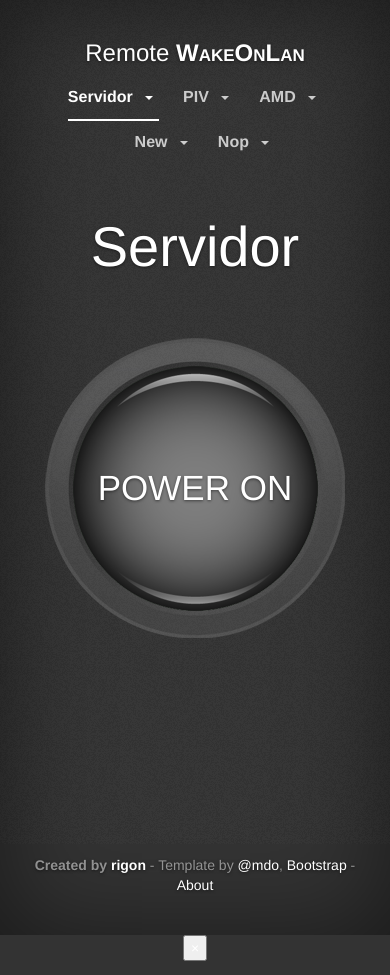
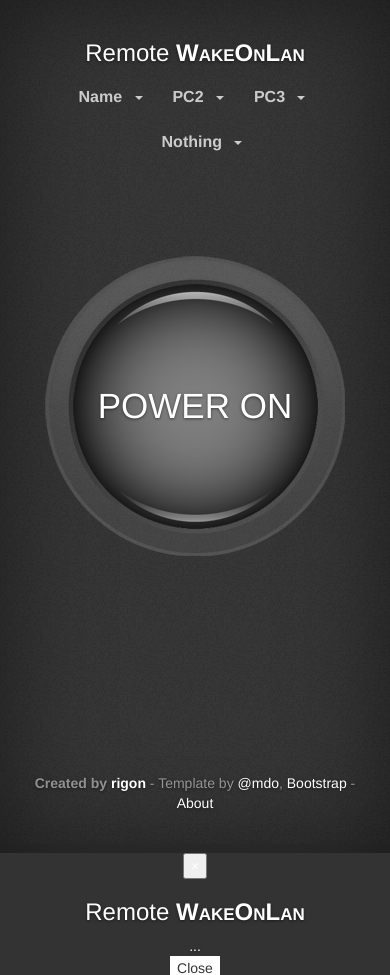
Before and after one commit to rigon/Remote-WakeOnLan, a PHP site: page /index.php in a window 390 px wide. Shown: the top 975 px of the page. Run offline with PHP 8.4, Linux system fonts and the light colour scheme; data that the repository does not hold is empty.

Commit message:
Mobile browsers improvements

```diff
--- a/index.php
+++ b/index.php
@@ -7,11 +7,10 @@ define('WAKEUP_COMMAND', 'sleep 2s #wakeonlan %s');
  * id => array(name, MAC address, shutdown command, open address, poweron time)
  */
 $list = array(
-	"server"	=> array("Servidor", "00:02:b3:46:8a:ea", "ssh poweroff@server.home", "http://server.sgrg.tk", 65),
-	"piv"		=> array("PIV", "00:0B:6A:17:56:52", null, "ls"),
-	"amd"		=> array("AMD", "00:0C:6E:5A:D0:F2"),
-	"new"		=> array("New", null, "sleep 2s", null, 10),
-	"nop"		=> array("Nop")
+	"name"		=> array("Name", "mac address", "command to shutdown", "open url", intval("wakeup time")),
+	"pc2"		=> array("PC2", "mac address", null, "only with open url"),
+	"pc3"		=> array("PC3", "only mac address"),
+	"nothing"	=> array("Nothing")
 );
 
 $default = "server";
@@ -227,7 +226,7 @@ $actionsURL = array(
 					</div>
 
 					<div class="inner cover">
-						<h1 class="cover-heading"><?php echo $selected[0]; ?></h1>
+						<h1 class="cover-heading" id="cover-heading"><?php echo $selected[0]; ?></h1>
 
 						<div class="power-button">
 							<canvas></canvas>
@@ -400,6 +399,7 @@ $actionsURL = array(
 					alert($(this).html());
 				});
 
+				window.location.hash = "cover-heading";
 			}
 		</script>
 	</body>
```
